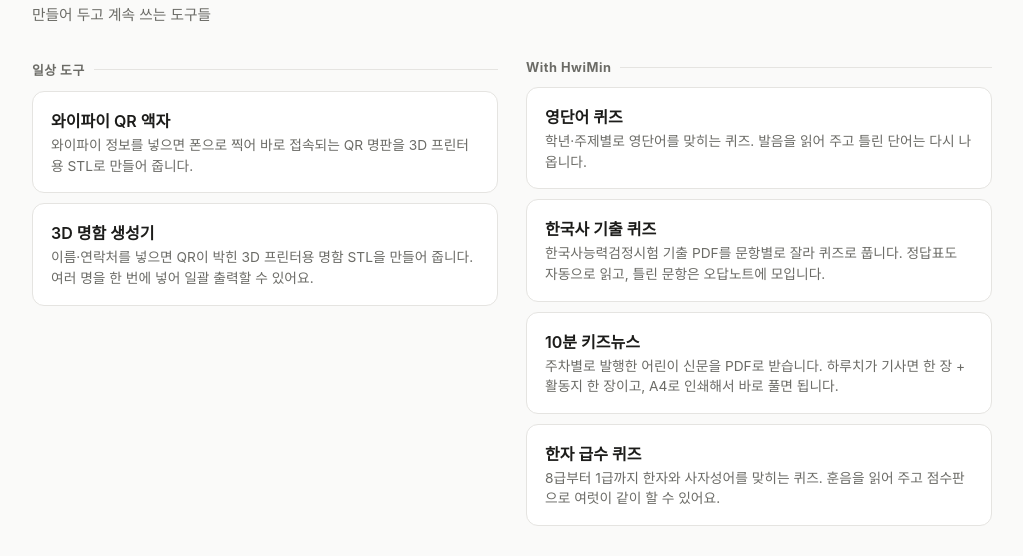
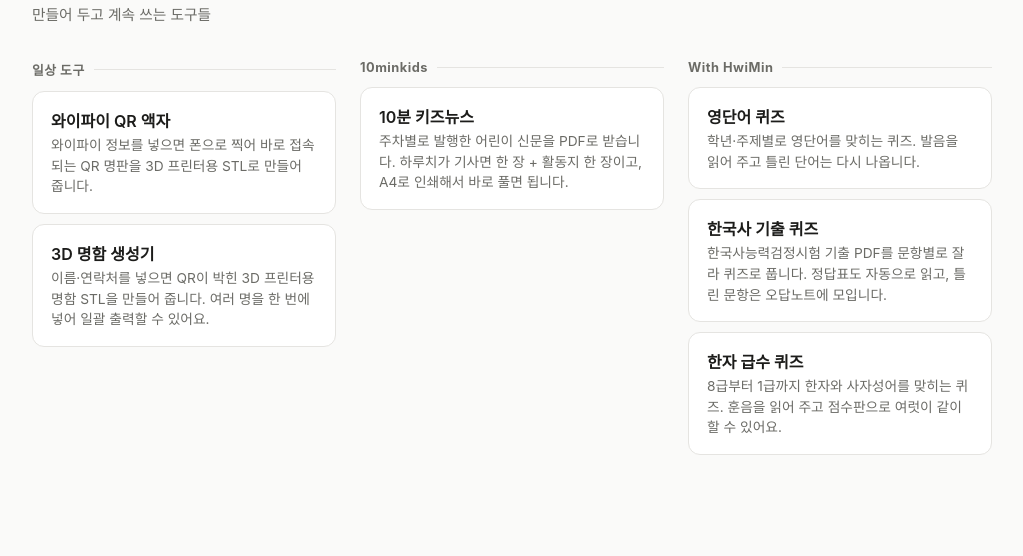
Before and after one commit to seamanse21/jey-tools, a plain HTML site: page tools/index.html in a window 1280 px wide. Shown: the part 82-638 px from the top of the page, without its empty margins (128-1151 px from the left). Drawn offline with Linux system fonts and the light colour scheme.

Commit message:
도구 목록에 10minkids 분류 추가
일상 도구와 With HwiMin 사이에 10minkids 칸을 두고
「10분 키즈뉴스」(kids-issue.html) 를 With HwiMin 에서 옮겼다.
넓은 화면에서 세 칸, 980px 아래에서 두 칸, 720px 아래에서 한 칸으로 떨어진다.

발행기(kids-weekly.html)와 카드뉴스 생성기(kids-cards.html)는 넣지 않았다.
2026-11-18 에 일부러 목록에서 뺀 것이라고 kids-issue.NOTES.md 에 적혀 있다.
목록에는 받는 쪽 페이지만 둔다.

Co-Authored-By: Claude Opus 5 <noreply@anthropic.com>

```diff
--- a/tools/index.html
+++ b/tools/index.html
@@ -13,7 +13,8 @@
   body { margin:0; padding:48px 16px 64px; background:var(--bg); color:var(--fg);
          font-family:-apple-system,BlinkMacSystemFont,"Segoe UI",system-ui,sans-serif; }
   .wrap { max-width:960px; margin:0 auto; }
-  .cols { display:grid; grid-template-columns:repeat(2,minmax(0,1fr)); gap:16px 28px; align-items:start; }
+  .cols { display:grid; grid-template-columns:repeat(3,minmax(0,1fr)); gap:16px 24px; align-items:start; }
+  @media (max-width:980px) { .cols { grid-template-columns:repeat(2,minmax(0,1fr)); gap:16px 28px; } }
   @media (max-width:720px) { .cols { grid-template-columns:minmax(0,1fr); gap:0; } }
   h1 { font-size:1.6rem; margin:0 0 6px; letter-spacing:-.02em; }
   p.sub { color:var(--muted); margin:0 0 36px; font-size:.92rem; }
@@ -53,6 +54,16 @@
   </section>
 
   <section>
+    <h2>10minkids</h2>
+    <ul>
+      <li><a class="card" href="./kids-issue.html">
+        <div class="name">10분 키즈뉴스</div>
+        <div class="desc">주차별로 발행한 어린이 신문을 PDF로 받습니다. 하루치가 기사면 한 장 + 활동지 한 장이고, A4로 인쇄해서 바로 풀면 됩니다.</div>
+      </a></li>
+    </ul>
+  </section>
+
+  <section>
     <h2>With HwiMin</h2>
     <ul>
       <li><a class="card" href="./english-quiz.html">
@@ -62,10 +73,6 @@
       <li><a class="card" href="./kr-history-quiz.html">
         <div class="name">한국사 기출 퀴즈</div>
         <div class="desc">한국사능력검정시험 기출 PDF를 문항별로 잘라 퀴즈로 풉니다. 정답표도 자동으로 읽고, 틀린 문항은 오답노트에 모입니다.</div>
-      </a></li>
-      <li><a class="card" href="./kids-issue.html">
-        <div class="name">10분 키즈뉴스</div>
-        <div class="desc">주차별로 발행한 어린이 신문을 PDF로 받습니다. 하루치가 기사면 한 장 + 활동지 한 장이고, A4로 인쇄해서 바로 풀면 됩니다.</div>
       </a></li>
       <li><a class="card" href="./hanja-quiz.html">
         <div class="name">한자 급수 퀴즈</div>
```
